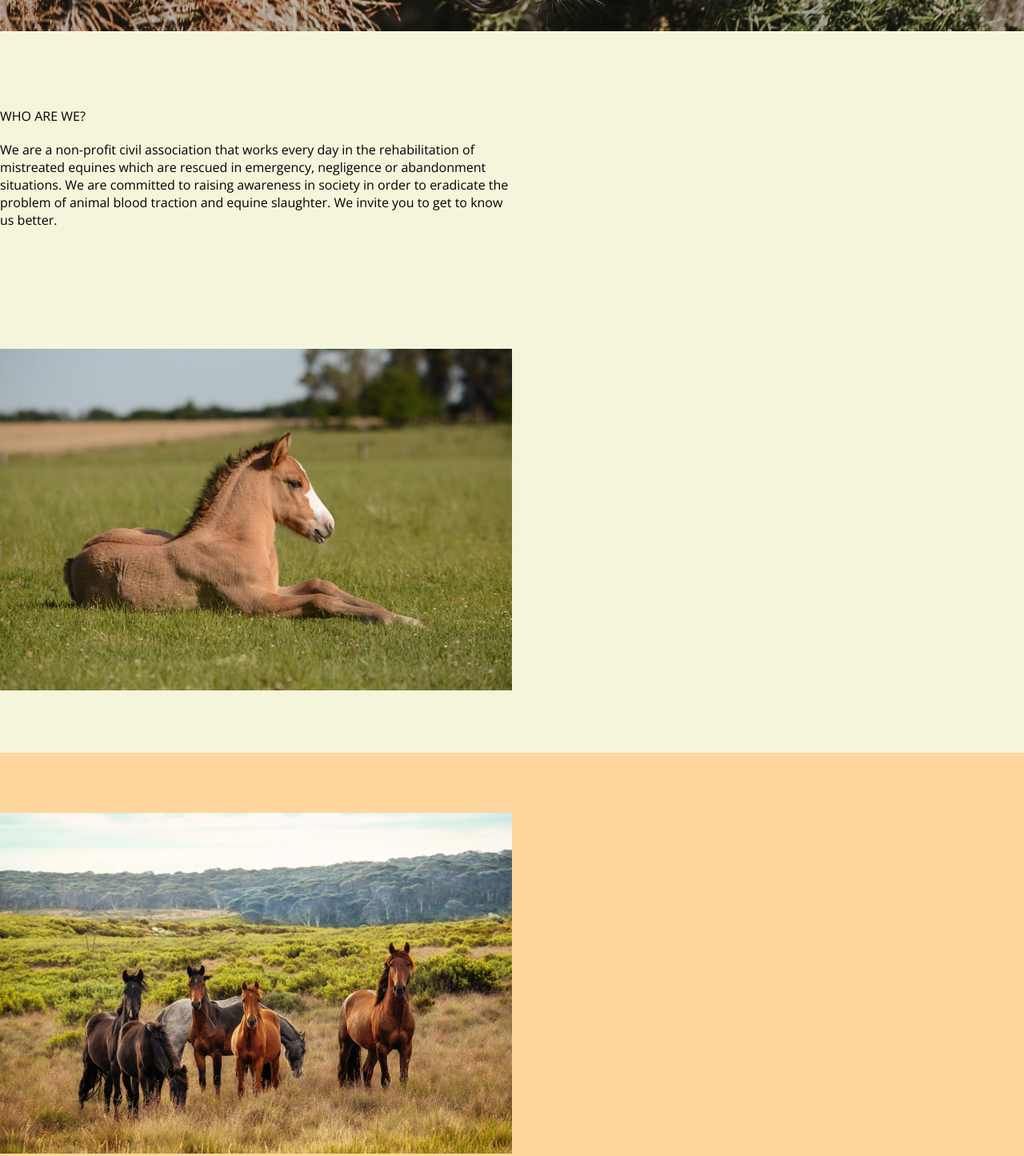
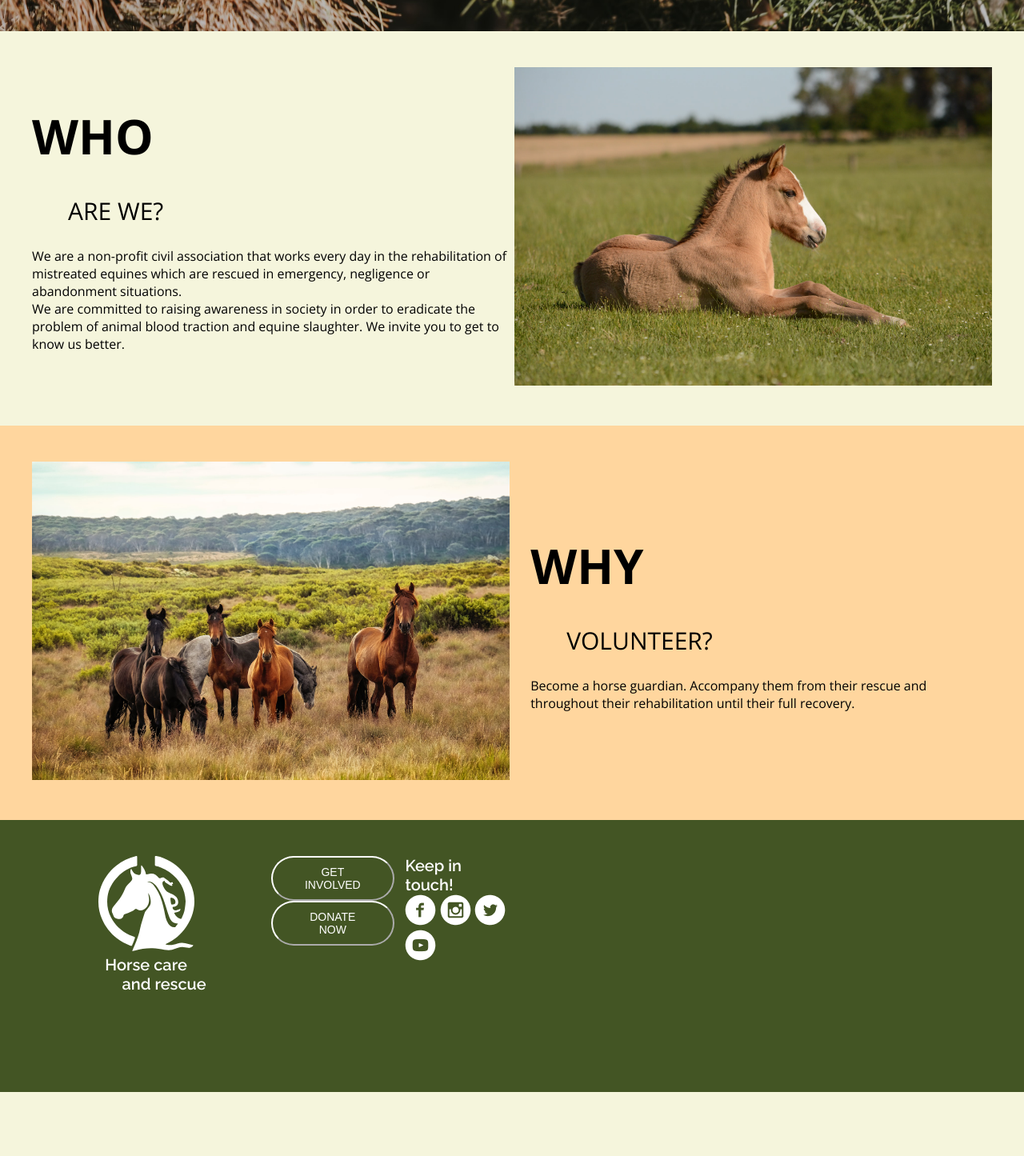
Before and after one commit to mignonemarianam/horse-care, a plain HTML site: page index.html in a window 1280 px wide. Shown: the part 1080-2525 px from the top of the page at 80% size. After the commit the page ends 2445 px from the top, so only its background shows below. Drawn offline with nearby package versions, Linux system fonts and the light colour scheme.

Commit message:
WIP: Ordenar css y ajusstar a grillas.

```diff
--- a/css/style.css
+++ b/css/style.css
@@ -1,14 +1,19 @@
-/********* Reset *********/
-
-html {
-  box-sizing: border-box;
-  font-size: 16px;
-}
+/*********************************/
+/************* RESET *************/
+/*********************************/
 
 *,
 *:before,
 *:after {
   box-sizing: inherit;
+  margin: 0;
+  padding: 0;
+}
+
+html {
+  font-size: 62.5%;
+  font-family: "Open Sans", sans-serif;
+  min-height: 100vh;
 }
 
 body,
@@ -21,9 +26,8 @@ h6,
 p,
 ol,
 ul {
-  margin: 0;
-  padding: 0;
   font-weight: normal;
+  font-size: 16px;
 }
 
 a {
@@ -40,12 +44,13 @@ img {
   height: auto;
 }
 
-/********* Common *********/
+.material-symbols-outlined {
+  font-variation-settings: "FILL" 0, "wght" 400, "GRAD" 0, "opsz" 48;
+}
 
-html {
-  font-size: 62.5%;
-  font-family: "Open Sans", sans-serif;
-}
+/*********************************/
+/************ COMMON ************/
+/*******************************/
 
 body {
   background-color: #f5f5dc;
@@ -70,103 +75,33 @@ ul {
 button {
   border-radius: 4rem;
   padding: 1rem 4rem;
-}
-
-/********* Header *********/
-
-header {
-  height: 9.5rem;
-  background-color: #000000; /*color temporal para poder visualizar los items*/
-  display: flex;
-  justify-content: space-around;
-  align-items: center;
-}
-
-.logoContainer {
-  display: flex;
-  align-items: center;
-  cursor: pointer;
-}
-
-.logoImg {
-  width: 8rem;
-  padding-right: 1rem;
-}
-
-.titleContainer {
-  display: flex;
-  flex-direction: column;
-  justify-content: center;
-  text-align: right;
-}
-
-.upperTitle {
-  font-size: 2rem;
-  margin-right: 2.5rem;
-  font-family: "Raleway", sans-serif;
-}
-
-.lowerTitle {
-  font-size: 2rem;
-  margin-left: 2.5rem;
-  font-family: "Raleway", sans-serif;
-}
-
-.titleInWhite {
-  color: #ffffff;
-}
-
-.titleInFardos {
-  color: #ffd69e;
-}
-
-/* Nav */
-nav ul {
-  display: flex;
-  list-style: none;
-  margin: 0;
-  padding: 0;
-}
-
-nav li {
-  margin-right: 4rem;
-}
-
-nav a {
-  text-decoration: none;
-  color: #ffffff;
-  font-size: 1.6rem;
+  color: white;
+  border-color: #ffffff;
+  background-color: transparent;
+  font-size: 1.4rem;
   text-transform: uppercase;
 }
 
-nav a:hover {
-  text-decoration: underline;
+.grid-container {
+  display: grid;
+  grid-template-columns: repeat(4, 1fr);
+  grid-gap: 1.375rem;
+  max-width: 1440px;
+  margin-right: auto;
+  margin-left: auto;
+  padding-left: 1.6rem;
+  padding-right: 1.6rem;
 }
 
-/********* Footer *********/
-
-footer {
-  background-color: #435524;
-  color: #ffffff;
-  height: 25rem;
+@media screen and (min-width: 769px) {
+  .grid-container {
+    grid-template-columns: repeat(8, 1fr);
+    grid-gap: 0.625rem;
+    max-width: 1200px;
+    padding-left: 0.625rem;
+    padding-right: 0.625rem;
+  }
 }
-
-.footerLogoContainer {
-  display: flex;
-}
-
-.footerButton {
-  border: 0.1rem solid #ffffff;
-  background-color: transparent;
-}
-
-.footerButton small {
-  color: #ffffff;
-}
-
-/*********************************/
-/************* COMMON *************/
-/*********************************/
 
 .articlePhoto {
   width: 100%;
@@ -182,13 +117,155 @@ footer {
   list-style-type: disc;
   margin-top: 2rem;
 }
-p {
-  margin-top: 2rem;
-}
 
 .articleTitle {
   font-weight: 600;
   font-size: 4rem;
+}
+
+/*********************************/
+/************ HEADER ************/
+/*******************************/
+
+header {
+  height: 9.5rem;
+  background-color: #000000; /*color temporal para poder visualizar los items*/
+  display: flex;
+  justify-content: space-around;
+  align-items: center;
+}
+
+.logoContainer {
+  display: flex;
+  align-items: center;
+  cursor: pointer;
+  gap: 1rem;
+}
+
+.logoContainer img {
+  width: 8rem;
+}
+
+.logoContainer h1 {
+  font-size: 2rem;
+  font-family: "Raleway", sans-serif;
+  color: #ffd69e;
+}
+
+.logoContainer h1 span {
+  padding-left: 2rem;
+}
+
+.titleContainer {
+  display: flex;
+  flex-direction: column;
+  justify-content: center;
+  text-align: right;
+}
+
+.titleInWhite {
+  color: #ffffff;
+}
+
+.titleInFardos {
+  color: #ffd69e;
+}
+
+/**** Nav *****/
+
+.navContainer ul {
+  display: flex;
+  list-style: none;
+  margin: 0;
+  padding: 0;
+  gap: 3.5rem;
+}
+
+@media screen and (max-width: 767px) {
+  .navContainer ul {
+    gap: 4rem;
+    background-color: #9cd0af;
+    position: absolute;
+    right: 0;
+    left: 0;
+    top: 0;
+    bottom: 0;
+    flex-direction: column;
+    justify-content: center;
+    align-items: center;
+    transition: all 0.35s ease-out;
+    transform: translateX(100%);
+  }
+}
+
+@media screen and (min-width: 768px) {
+  .navContainer ul {
+    gap: 4rem;
+  }
+}
+
+.navContainer a {
+  text-decoration: none;
+  color: #ffffff;
+  font-size: 1.6rem;
+  text-transform: uppercase;
+}
+
+.navContainer a:hover {
+  text-decoration: underline;
+}
+
+/*********************************/
+/************ FOOTER ************/
+/*******************************/
+
+footer {
+  background-color: #435524;
+  padding-block: 4.5rem;
+  color: #ffffff;
+  height: 25rem;
+}
+
+footer h3 {
+  font-size: 2rem;
+  font-family: "Raleway", sans-serif;
+  color: #ffffff;
+}
+
+footer h3 span {
+  padding-left: 4.5rem;
+}
+
+footer .footer-grid {
+  display: grid;
+  grid-template-columns: repeat(8, 1fr);
+  grid-gap: 1.375rem;
+  max-width: 1200px;
+  margin-right: auto;
+  margin-left: auto;
+  padding-left: 1.375rem;
+  padding-right: 1.375rem;
+}
+
+@media screen and (min-width: 768px) {
+  .footer .footer-grid {
+    grid-template-columns: repeat(16, 1fr);
+    grid-gap: 0.625rem;
+    max-width: 1440px;
+    padding-left: 0.625rem;
+    padding-right: 0.625rem;
+  }
+}
+
+footer .footer-logo {
+  grid-column: span 2;
+  text-align: center;
+}
+
+footer .footer-logo img {
+  max-width: 12rem;
+  width: 100%;
+  height: auto;
 }
 
 /*********************************/
@@ -205,7 +282,8 @@ p {
   padding: 7.5rem 0;
 }
 
-/* Front Image */
+/***** FRONT IMG *****/
+
 .frontImgSection {
   background-color: #000;
   height: 102.4rem;
@@ -223,12 +301,87 @@ p {
   box-shadow: 0rem 0.4rem 0.4rem rgba(0, 0, 0, 0.25);
 }
 
-/* Who are we */
-.whoareweSection {
+/***** WHO ARE WE *****/
+
+.who-are-we {
   background-color: #f5f5dc;
+  padding-block: 4.5rem;
 }
 
-/* Why volunteer */
-.whyvolunteerSection {
+.who-are-we .block {
+  grid-column: span 4;
+}
+
+.who-are-we section {
+  align-items: center;
+}
+
+.who-are-we section {
+  align-items: center;
+}
+
+.who-are-we .block.left h2 {
+  font-size: 6rem;
+  font-weight: 700;
+  text-transform: uppercase;
+  margin-bottom: 1.6rem;
+}
+
+.who-are-we .block.left h2 span {
+  font-size: 3rem;
+  font-weight: 400;
+  padding-left: 4.5rem;
+}
+
+.who-are-we .block.right img {
+  width: 100%;
+  height: auto;
+}
+
+/***** WHY VOLUNTEER *****/
+
+.why-volunteer {
   background-color: #ffd69e;
+  padding-block: 4.5rem;
 }
+
+.why-volunteer .block {
+  grid-column: span 4;
+  order: 2;
+}
+
+.why-volunteer section {
+  align-items: center;
+}
+
+.why-volunteer .block.left h2 {
+  font-size: 6rem;
+  font-weight: 700;
+  text-transform: uppercase;
+  margin-bottom: 1.6rem;
+}
+
+.why-volunteer .block.left h2 span {
+  font-size: 3rem;
+  font-weight: 400;
+  padding-left: 4.5rem;
+}
+
+@media screen and (min-width: 768px) {
+  .why-volunteer .block.left {
+    grid-column: 5/9;
+    order: 2;
+    margin-left: 2rem;
+  }
+}
+@media screen and (min-width: 768px) {
+  .why-volunteer .block.right {
+    grid-column: 1/5;
+    order: 1;
+  }
+}
+
+.why-volunteer .block.right img {
+  width: 100%;
+  height: auto;
+}
--- a/index.html
+++ b/index.html
@@ -15,11 +15,8 @@
     <header>
       <a href="./index.html">
         <div class="logoContainer">
-          <img class="logoImg" src="./assets/logo-fardos.svg" alt="logo" />
-          <div class="titleContainer titleInFardos">
-            <h1 class="upperTitle">Horse care</h1>
-            <h1 class="lowerTitle">and rescue</h1>
-          </div>
+          <img src="./assets/logo-fardos.svg" alt="logo" />
+          <h1>Horse care <br /><span>and rescue</span></h1>
         </div>
       </a>
       <nav class="navContainer">
@@ -52,54 +49,67 @@
           <img src="./assets/photo-main.jpg" alt="photo-main" />
         </div>
       </section>
-      <section class="whoareweSection">
-        <div class="textContainer">
-          <p>WHO ARE WE?</p>
+      <div class="who-are-we">
+        <section class="grid-container">
+          <div class="block left">
+            <h2>Who<br /><span>are we?</span></h2>
             <p>
               We are a non-profit civil association that works every day in the
-            rehabilitation of mistreated equines which are rescued in emergency,
-            negligence or abandonment situations. We are committed to raising
-            awareness in society in order to eradicate the problem of animal
-            blood traction and equine slaughter. We invite you to get to know us
-            better.
+              rehabilitation of mistreated equines which are rescued in
+              emergency, negligence or abandonment situations.
+            </p>
+            <p>
+              We are committed to raising awareness in society in order to
+              eradicate the problem of animal blood traction and equine
+              slaughter. We invite you to get to know us better.
             </p>
           </div>
-        <div class="photoContainer">
-          <img src="./assets/photo-main-whoarewe.jpg" alt="horse-resting" />
+          <div class="block right">
+            <img
+              src="./assets/photo-main-whoarewe.jpg"
+              alt="Who are we image"
+            />
           </div>
         </section>
-      <section class="whyvolunteerSection">
-        <div class="photoContainer">
-          <img src="./assets/photo-main-whyvolunteer.jpg" alt="wild-horses" />
       </div>
-        <div class="textContainer">
-          <p>WHY VOLUNTEER?</p>
+
+      <div class="why-volunteer">
+        <section class="grid-container">
+          <div class="block left">
+            <h2>Why<br /><span>volunteer?</span></h2>
             <p>
               Become a horse guardian. Accompany them from their rescue and
               throughout their rehabilitation until their full recovery.
             </p>
           </div>
+          <div class="block right">
+            <img
+              src="./assets/photo-main-whyvolunteer.jpg"
+              alt="Why volunteer photo"
+            />
+          </div>
         </section>
+      </div>
     </main>
+
     <footer>
-      <div class="footerLogoContainer">
-        <img class="logoImg" src="./assets/logo-blanco.svg" alt="logo" />
-        <div class="titleContainer titleInWhite">
-          <h1 class="upperTitle">Horse care</h1>
-          <h1 class="lowerTitle">and rescue</h1>
+      <div class="footer-grid">
+        <div class="footer-logo">
+          <img src="./assets/logo-blanco.svg" alt="White logo" />
+          <h3>Horse care <br /><span>and rescue</span></h3>
         </div>
+        <div class="footer__button">
+            <button>Get involved</button>
+            <button>Donate now</button>
         </div>
-      <div>
-        <button class="footerButton"><small>GET INVOLVED</small></button>
-        <button class="footerButton"><small>DONATE NOW</small></button>
-      </div>
-      <div>
-        <p>Keep in touch!</p>
+        <div class="footer__social-media">
+        <h3>Keep in touch!</h3>
         <img src="./assets/facebook-circle.png" alt="Facebook" />
         <img src="./assets/instagram-circle.png" alt="Instagram" />
         <img src="./assets/twitter-circle.png" alt="Twitter" />
         <img src="./assets/youtube-circle.png" alt="Youtube" />
       </div>
     </footer>
+
   </body>
 </html>
```
Lines whose indentation alone changed are shown as unchanged.
